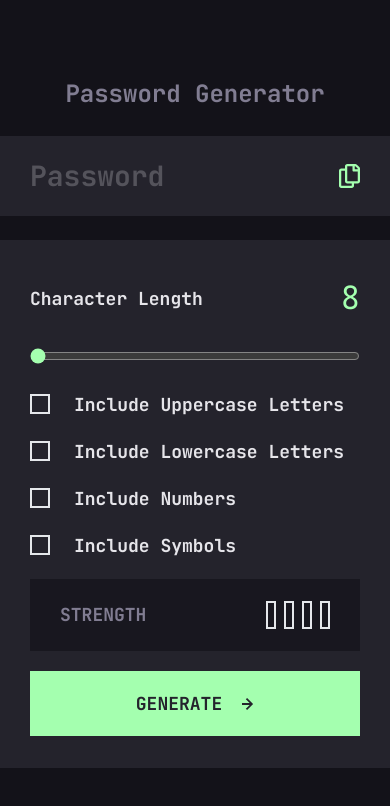
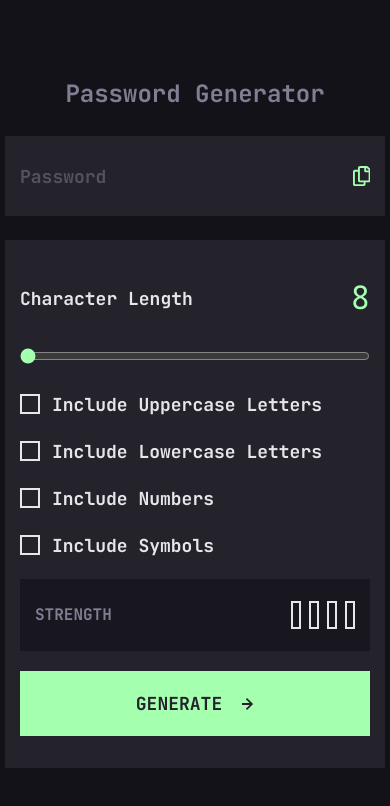
Before and after one commit to 1Andria/password_generator, a Next.js app: page / in a window 390 px wide. Shown: the top 806 px of the page. Built offline with nearby package versions, Linux system fonts and the light colour scheme.

Commit message:
feat(SRC):responsive

```diff
--- a/src/app/components/Images/Copy.tsx
+++ b/src/app/components/Images/Copy.tsx
@@ -6,10 +6,14 @@ function Copy() {
   const copyMode = useCopy((state) => state.copy);
   const ChangeCopyMode = useCopy((state) => state.setCopy);
   const CopyText = useCopyTxt((state) => state.setCopyText);
+  const CopyTxt = () => {
+    CopyText(true);
+  };
+
   return (
     <>
       <svg
-        onClick={CopyText}
+        onClick={CopyTxt}
         onMouseEnter={ChangeCopyMode}
         onMouseLeave={ChangeCopyMode}
         width="21"
@@ -17,11 +21,11 @@ function Copy() {
         viewBox="0 0 21 24"
         fill="none"
         xmlns="http://www.w3.org/2000/svg"
-        className="cursor-pointer"
+        className="cursor-pointer max-[510px]:w-[17.5px] max-[510px]:h-[20px]"
       >
         <path
-          fill-rule="evenodd"
-          clip-rule="evenodd"
+          fillRule="evenodd"
+          clipRule="evenodd"
           d="M17.909 0.659016L20.341 3.09098C20.763 3.51294 21 4.08523 21 4.68197V17.25C21 18.4926 19.9926 19.5 18.75 19.5H15V21.75C15 22.9926 13.9926 24 12.75 24H2.25C1.00734 24 0 22.9926 0 21.75V6.75C0 5.50734 1.00734 4.5 2.25 4.5H6V2.25C6 1.00734 7.00734 0 8.25 0H16.3181C16.9147 3.12036e-06 17.4871 0.237058 17.909 0.659016ZM2.53126 21.75H12.4687C12.5434 21.75 12.6149 21.7204 12.6677 21.6677C12.7204 21.6149 12.75 21.5434 12.75 21.4687V19.5H8.25C7.00734 19.5 6 18.4926 6 17.25V6.75H2.53126C2.45665 6.75 2.38512 6.77963 2.33238 6.83238C2.27963 6.88512 2.25 6.95665 2.25 7.03126V21.4687C2.25 21.5434 2.27963 21.6149 2.33238 21.6677C2.38512 21.7204 2.45665 21.75 2.53126 21.75ZM18.4687 17.25H8.53126C8.45665 17.25 8.38512 17.2204 8.33238 17.1677C8.27963 17.1149 8.25 17.0434 8.25 16.9687V2.53126C8.25 2.45665 8.27963 2.38512 8.33238 2.33238C8.38512 2.27963 8.45665 2.25 8.53126 2.25H13.5V6.375C13.5 6.99632 14.0036 7.5 14.625 7.5H18.75V16.9687C18.75 17.0434 18.7204 17.1149 18.6677 17.1677C18.6149 17.2204 18.5434 17.25 18.4687 17.25ZM15.75 5.25H18.75V4.7985C18.75 4.76156 18.7427 4.72499 18.7286 4.69086C18.7145 4.65673 18.6937 4.62572 18.6677 4.59961L16.4004 2.33236C16.3476 2.27963 16.2761 2.25 16.2014 2.25H15.75V5.25Z"
           fill={copyMode ? "white" : "#A4FFAF"}
         />
--- a/src/app/components/__atoms/Condition/Condition.tsx
+++ b/src/app/components/__atoms/Condition/Condition.tsx
@@ -12,7 +12,7 @@ function Condition({ txt, isChecked, change }: ConditionType) {
     <>
       <div
         onClick={change}
-        className="flex w-auto gap-[24px] items-center cursor-pointer"
+        className="flex w-auto gap-[24px] max-[400px]:gap-[12px] items-center cursor-pointer"
       >
         <div
           className={`w-[20px] h-[20px] ${
--- a/src/app/components/__atoms/LevelColors/LevelColors.tsx
+++ b/src/app/components/__atoms/LevelColors/LevelColors.tsx
@@ -53,7 +53,9 @@ function LevelColors() {
   return (
     <>
       <div className="flex items-center gap-[15px]">
-        <h2 className="text-[#E6E5EA] text-[24px] font-bold">{strengthText}</h2>
+        <h2 className="text-[#E6E5EA] text-[24px] font-bold max-[510px]:text-[16px]">
+          {strengthText}
+        </h2>
         <div className="flex gap-[8px]">
           {colors.map((color, index) => (
             <div key={index} className={`w-[10px] h-[28px]  ${color}`}></div>
--- a/src/app/components/__molecules/Generator/Generator.tsx
+++ b/src/app/components/__molecules/Generator/Generator.tsx
@@ -21,7 +21,7 @@ function Generator() {
     <>
       <form
         onSubmit={(e) => e.preventDefault()}
-        className="max-w-[540px] w-full h-[528px] bg-[#24232C] flex flex-col justify-between pl-[30px] pr-[30px] pt-[34px] pb-[32px]"
+        className="max-w-[540px] w-full h-[528px] bg-[#24232C] flex flex-col justify-between pl-[30px] pr-[30px] pt-[34px] pb-[32px] max-[510px]:pl-[15px] max-[510px]:pr-[15px]"
       >
         <div className="flex justify-between items-center">
           <h3 className="text-[#E6E5EA] text-[18px] font-bold">
--- a/src/app/components/__molecules/Level/Level.tsx
+++ b/src/app/components/__molecules/Level/Level.tsx
@@ -4,8 +4,10 @@ import LevelColors from "../../__atoms/LevelColors/LevelColors";
 function Level() {
   return (
     <>
-      <div className="max-w-[476px] h-[72px] bg-[#18171F] justify-between w-full pl-[30px] pr-[30px] flex items-center">
-        <h2 className="text-[18px] font-bold text-[#817D92]">STRENGTH</h2>
+      <div className="max-w-[476px] h-[72px] bg-[#18171F] justify-between w-full pl-[30px] pr-[30px] flex items-center max-[510px]:pr-[15px] max-[510px]:pl-[15px]">
+        <h2 className="text-[18px] font-bold text-[#817D92] max-[510px]:text-[16px]">
+          STRENGTH
+        </h2>
         <LevelColors />
       </div>
     </>
--- a/src/app/components/__molecules/PasswordHeader/PasswordHeader.tsx
+++ b/src/app/components/__molecules/PasswordHeader/PasswordHeader.tsx
@@ -22,9 +22,9 @@ function PasswordHeader() {
 
   return (
     <>
-      <div className="max-w-[540px] w-full pl-[30px] pr-[30px] h-[80px] bg-[#24232C] flex items-center justify-between">
+      <div className="max-w-[540px] w-full pl-[30px] pr-[30px] h-[80px] bg-[#24232C] flex items-center justify-between max-[510px]:pl-[15px] max-[510px]:pr-[15px]">
         <h1
-          className={`text-[28px] ${
+          className={`text-[28px] max-[510px]:text-[18px] ${
             password === "Password" ? "text-[#54535b]" : "text-[#E6E5EA]"
           } font-bold `}
         >
@@ -32,7 +32,9 @@ function PasswordHeader() {
         </h1>
         <div className="flex gap-[10px] items-center">
           {CopyText && (
-            <h2 className="text-[18px] text-[#A4FFAF] font-bold">COPIED</h2>
+            <h2 className="text-[18px] max-[510px]:text-[14px] text-[#A4FFAF] font-bold">
+              COPIED
+            </h2>
           )}
           <div onClick={copyToClipboard}>
             <Copy />
--- a/src/app/components/__organisms/Container/Container.tsx
+++ b/src/app/components/__organisms/Container/Container.tsx
@@ -6,7 +6,7 @@ import HeadTxt from "../../__atoms/HeadTxt/HeadTxt";
 function Container() {
   return (
     <>
-      <div className="w-full h-screen bg-[#131219] flex flex-col gap-[24px] items-center justify-center">
+      <div className="w-full h-screen bg-[#131219] flex flex-col gap-[24px] items-center justify-center pl-[5px] pr-[5px]">
         <HeadTxt />
         <PasswordHeader />
         <Generator />
```
